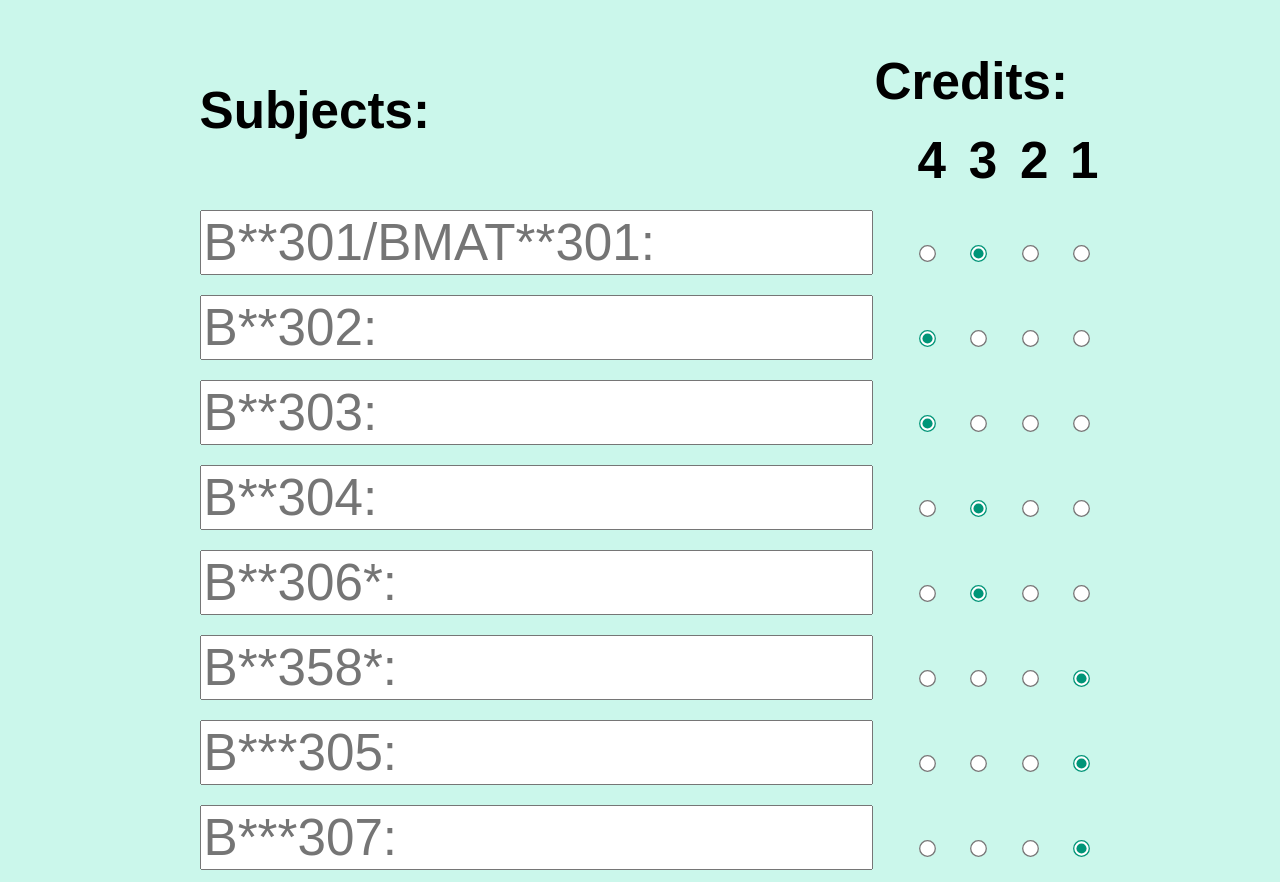
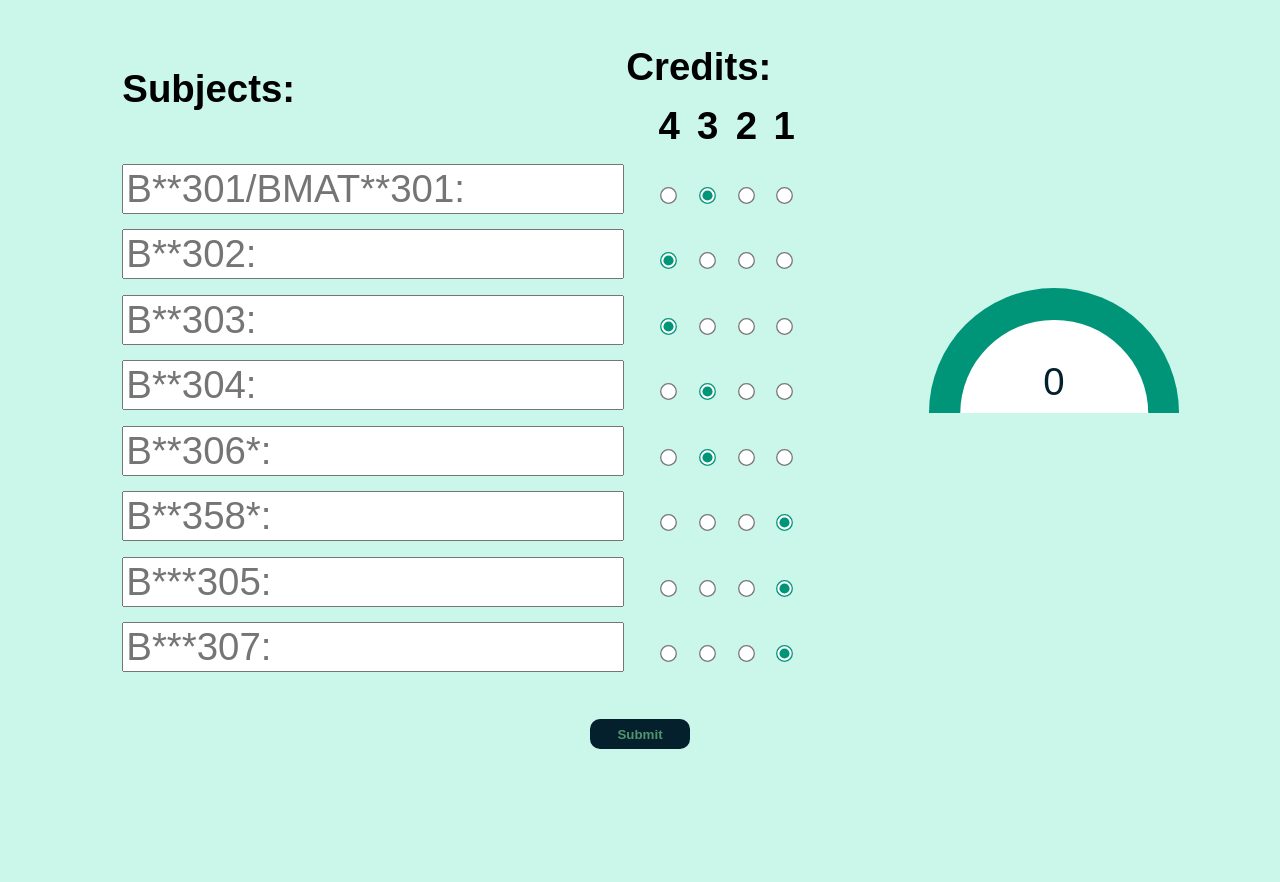
Before and after one commit to Kiran21-S/sgpacalculator, a plain HTML site: page index.html in a window 1280 px wide. Shown: the top 882 px of the page. After the commit the page ends 800 px from the top, so only its background shows below. Drawn offline with Linux system fonts and the light colour scheme.

Commit message:
Update style.css

```diff
--- a/style.css
+++ b/style.css
@@ -12,14 +12,14 @@ body{
 }
 
 table,th, td{
-    font-size: 4vw;
+    font-size: 3vw;
     border: 0 solid #6eebc85b;
     width: 10%;
     padding: 1%;
 }
 
 input{
-    font-size: 4vw;
+    font-size: 3vw;
 }
 .subjects{
     width:30%;
```
